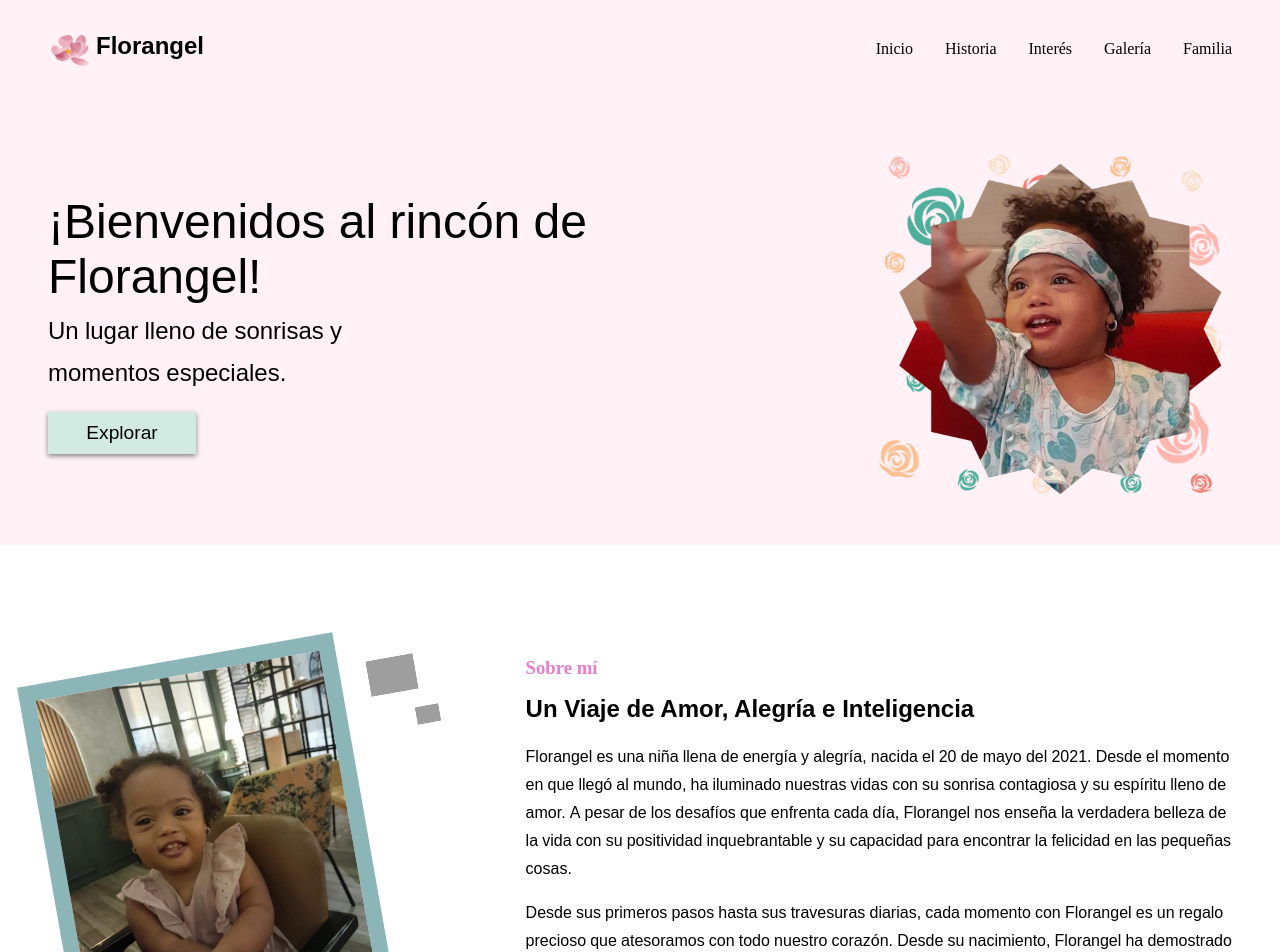
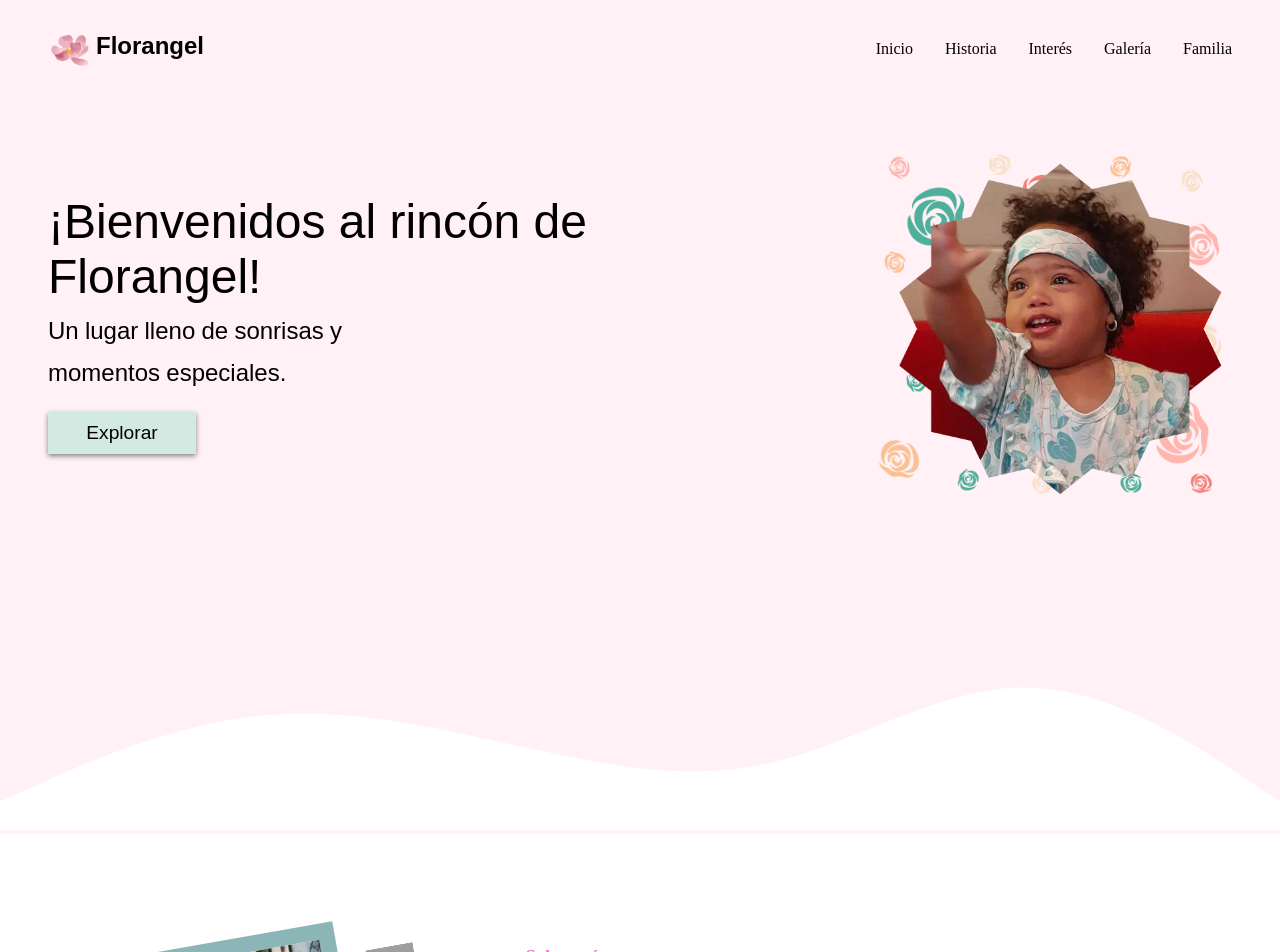
Before and after one commit to CristalpyC/florangel-website, a React (Vite) app: page / in a window 1280 px wide. Shown: the top 952 px of the page. Built offline with nearby package versions, Linux system fonts and the light colour scheme; grey boxes are pictures that could not be loaded; a web font is replaced by a local one.

Commit message:
Trying to add a wavy header to the banner's section

```diff
--- a/src/components/banner/Banner.jsx
+++ b/src/components/banner/Banner.jsx
@@ -18,6 +18,7 @@ export const Banner = () => {
         </div>
        {/* <div className="wave"></div>*/}
       </div>
+      <img className="wavy" src="/wave.svg" alt="" />
     </>
   )
 }
--- a/src/components/banner/bannerStyle.scss
+++ b/src/components/banner/bannerStyle.scss
@@ -119,3 +119,10 @@
         z-index: -1;
     }*/
 }
+
+.wavy{
+    width: 100%;
+    height: 100%;
+    position: relative;
+    bottom: 0;
+}
--- a/src/components/history-photos/HistoryImgs.jsx
+++ b/src/components/history-photos/HistoryImgs.jsx
@@ -13,7 +13,6 @@ export const HistoryImgs = () => {
         <img src="/history-img2.jpg" alt="Florangel" />
       </div>
       <img className="start2" src="https://static.vecteezy.com/system/resources/previews/021/508/239/non_2x/gold-star-golden-shotting-star-transparent-gold-bokeh-stars-free-free-png.png" alt="" />
-
     </div>
   )
 }
```
